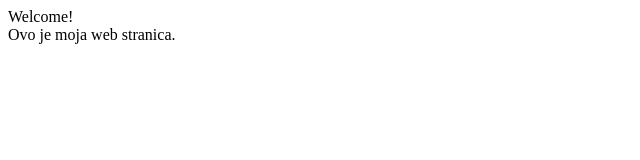
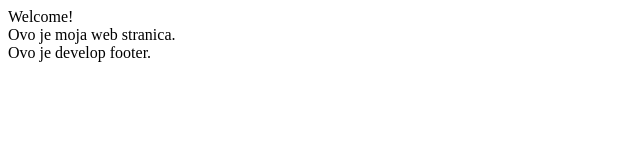
Before and after one commit to duleloncar/git-vezba, a plain HTML site: page index.html in a window 1280 px wide. Shown: the whole page, without its empty margins (0-640 px from the left). Drawn offline with Linux system fonts and the light colour scheme.

Commit message:
Dodan footer u develop grani.

```diff
--- a/index.html
+++ b/index.html
@@ -13,5 +13,7 @@
         Ovo je moja web stranica.
     </main>
 
+    <footer>Ovo je develop footer.</footer>
+
 </body>
 </html>
```
